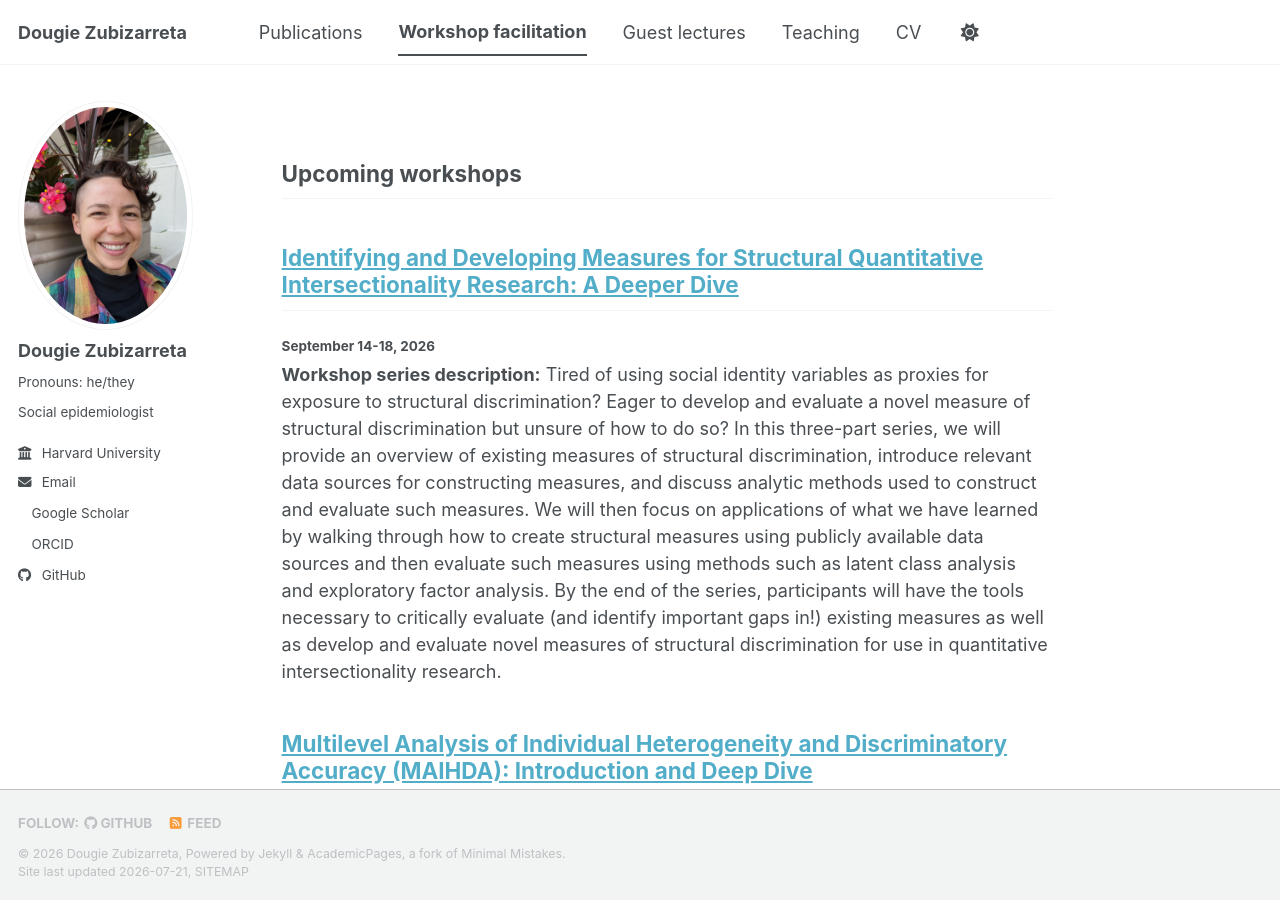
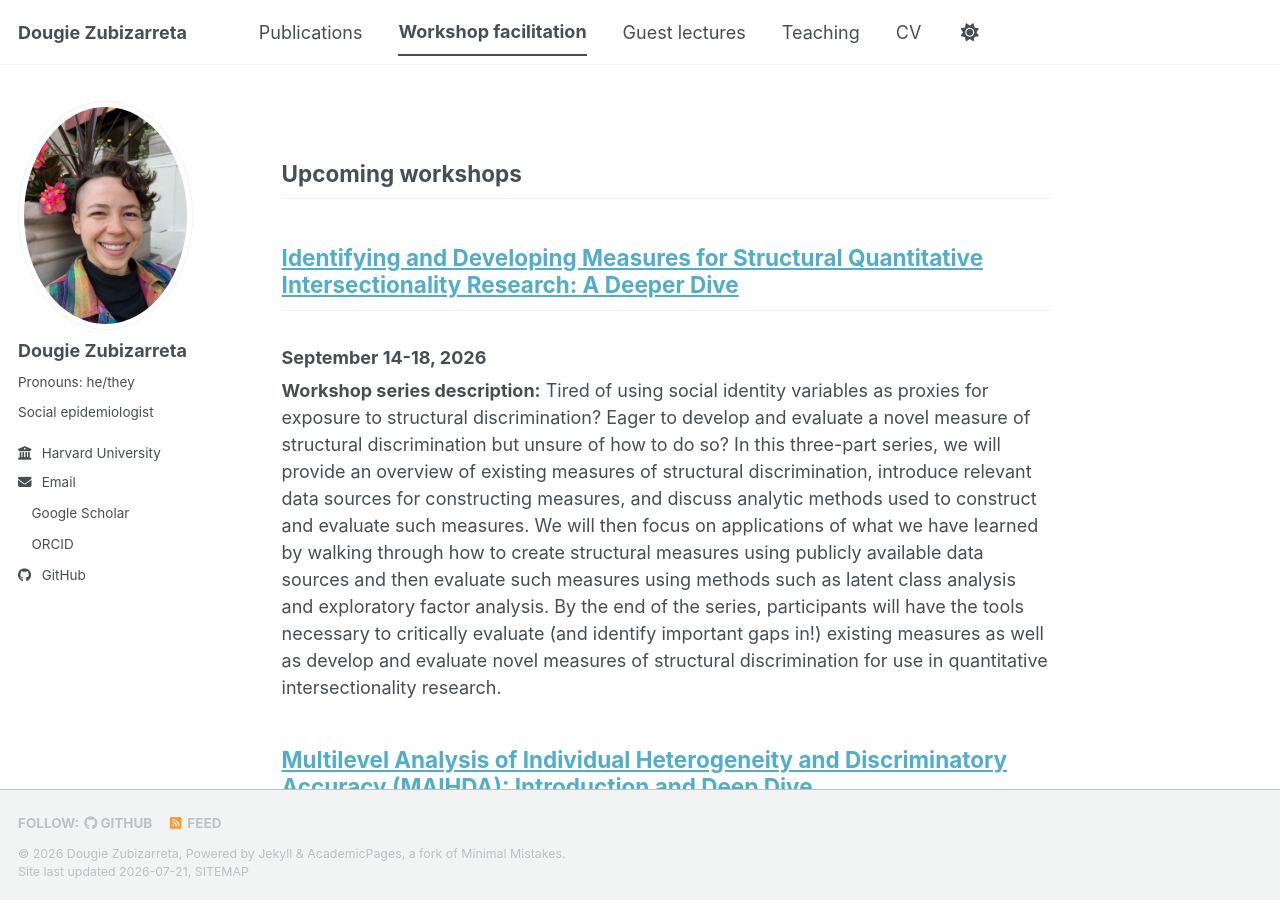
Before and after one commit to dougie-zubizarreta/dougie-zubizarreta.github.io, a Jekyll site: the page built from _pages/workshop-facilitation.md, in a window 1280 px wide and 900 px high. Built offline with Jekyll 4.4.1, drawn with Linux system fonts in a browser that asks for light colours; a style sheet for code colours, icons or effects is not loaded.

```diff
--- a/_pages/workshop-facilitation.md
+++ b/_pages/workshop-facilitation.md
@@ -8,7 +8,7 @@ author_profile: true
 ## Upcoming workshops
 
 ## [Identifying and Developing Measures for Structural Quantitative Intersectionality Research: A Deeper Dive](https://www.intersectionalitytraining.com/training/sqir-deeper-dive/)
-#### September 14-18, 2026
+### September 14-18, 2026
 
 **Workshop series description:** Tired of using social identity variables as proxies for exposure to structural discrimination?
 Eager to develop and evaluate a novel measure of structural discrimination but unsure of how to do so? In this three-part series,
@@ -20,7 +20,7 @@ to critically evaluate (and identify important gaps in!) existing measures as we
 discrimination for use in quantitative intersectionality research.
 
 ## [Multilevel Analysis of Individual Heterogeneity and Discriminatory Accuracy (MAIHDA): Introduction and Deep Dive](https://www.intersectionalitytraining.com/training/maihda/)
-#### October 5-9, 2026
+### October 5-9, 2026
 
 **Workshop series description:** MAIHDA is everywhere these days! But what is it? What does it have to do with intersectionality?
 And what does that acronym even stand for? This three-part training series introduces MAIHDA (Multilevel Analysis of Individual
@@ -34,7 +34,7 @@ By the end of the series, participants will have a clear conceptual understandin
 and a concrete toolkit for planning, executing, and critically evaluating MAIHDA-based projects.
 
 ## [The Descriptive to Causal Continuum of Quantitative Intersectionality Health Equity Research](https://www.intersectionalitytraining.com/training/descriptive-to-causal-continuum/)
-#### October 16, 2026
+### October 16, 2026
 
 **Workshop description:** How can quantitative intersectionality research move beyond description and toward stronger causal claims, especially as
 it relates to studying the structural determinants of health and health inequities? This two‑hour virtual training will introduce the
@@ -46,7 +46,7 @@ for aligning their research questions, data, and analytic strategies to support
 ## Past workshops
 
 ## [Harness the Power of Structural Quantitative Intersectionality Research](https://www.intersectionalitytraining.com/training/harness-the-power/)
-#### March 6-20, 2026
+### March 6-20, 2026
 
 **Workshop series description:** Structural intersectionality, one of three domains of intersectionality that Kimberlé Crenshaw articulated in her
 groundbreaking 1991 Mapping the Margins article, describes how structures such as laws and policies produce substantially different social,
```
